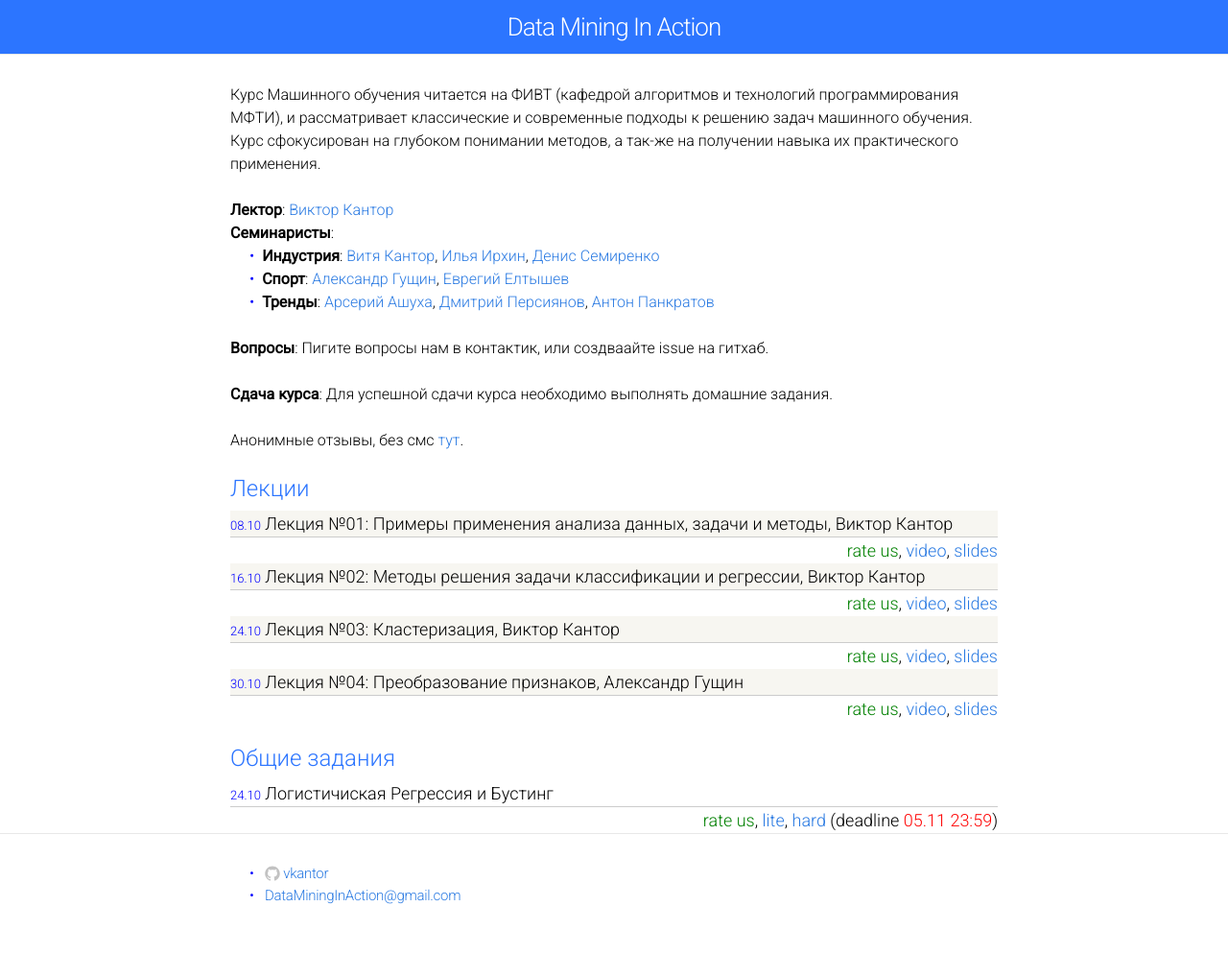
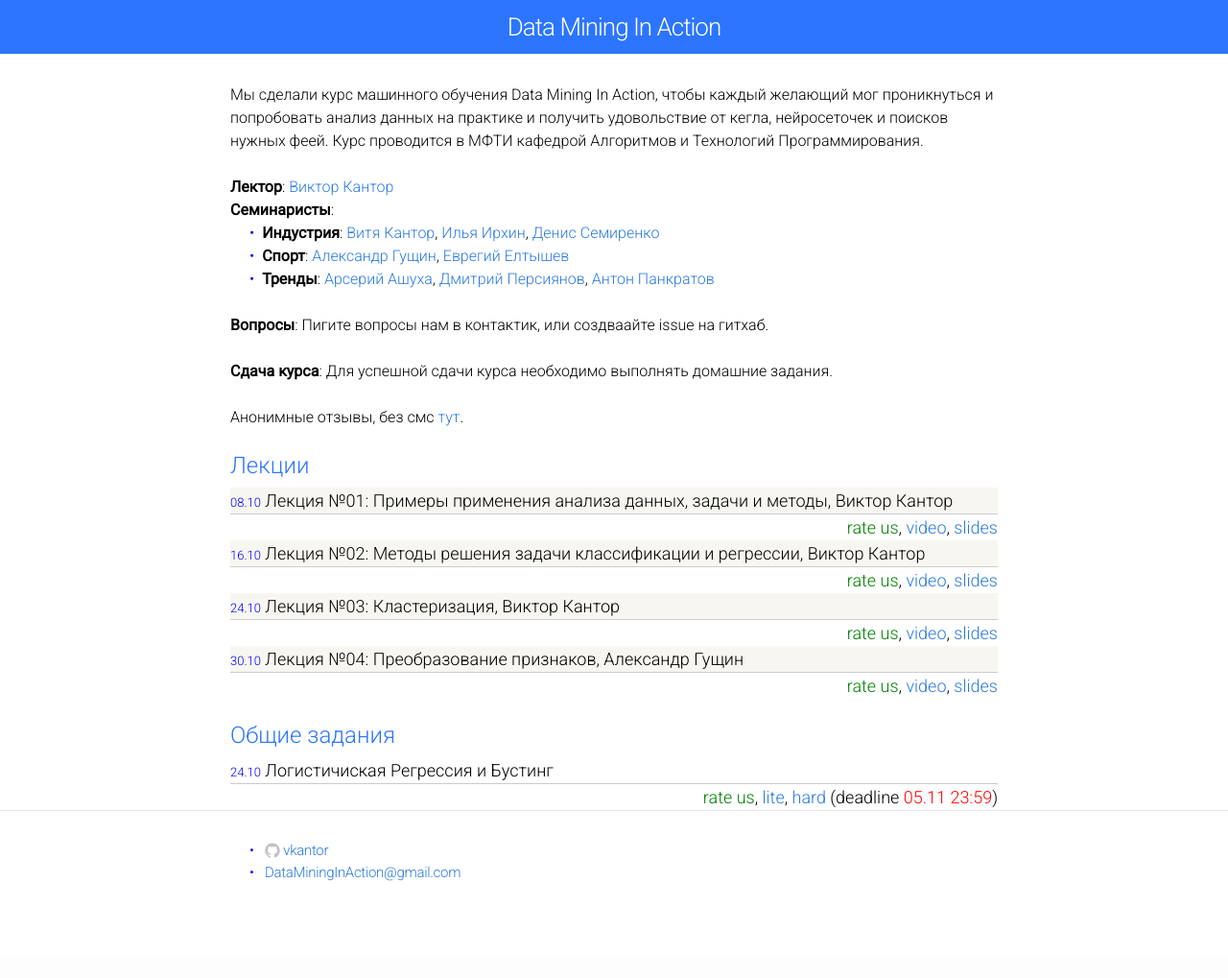
Before and after one commit to vkantor/MIPT_Data_Mining_In_Action_2016, a Jekyll site: the page built from docs/index.html, in a window 1280 px wide. Shown: the whole page at 96% size. Built offline with Jekyll 4.4.1, drawn with Linux system fonts in a browser that asks for light colours; after the commit the page ends 995 px from its top, so only the background shows below that.

```diff
--- a/docs/index.html
+++ b/docs/index.html
@@ -3,7 +3,7 @@
 ---
 
 <div>
-  Курс Машинного обучения читается на ФИВТ (кафедрой алгоритмов и технологий программирования МФТИ), и рассматривает классические и современные подходы к решению задач машинного обучения. Курс сфокусирован на глубоком понимании методов, а так-же на получении навыка их практического применения. <br>
+  Мы сделали курс машинного обучения Data Mining In Action, чтобы каждый желающий мог проникнуться и попробовать анализ данных на практике и получить удовольствие от кегла, нейросеточек и поисков нужных феей. Курс проводится в МФТИ кафедрой Алгоритмов и Технологий Программирования. <br>
   <br>
   <b>Лектор</b>:   <a href="https://vk.com/id6356042">Виктор Кантор</a>
   <br>
```
